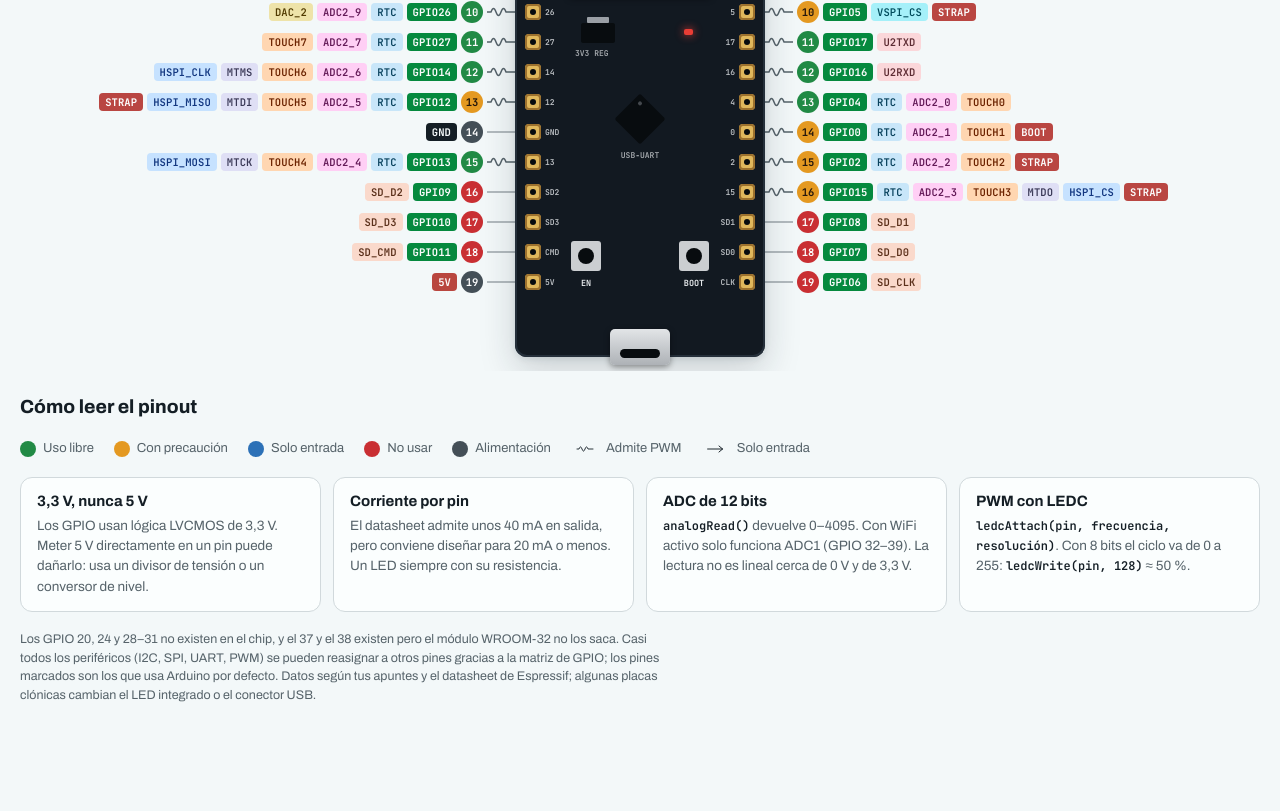
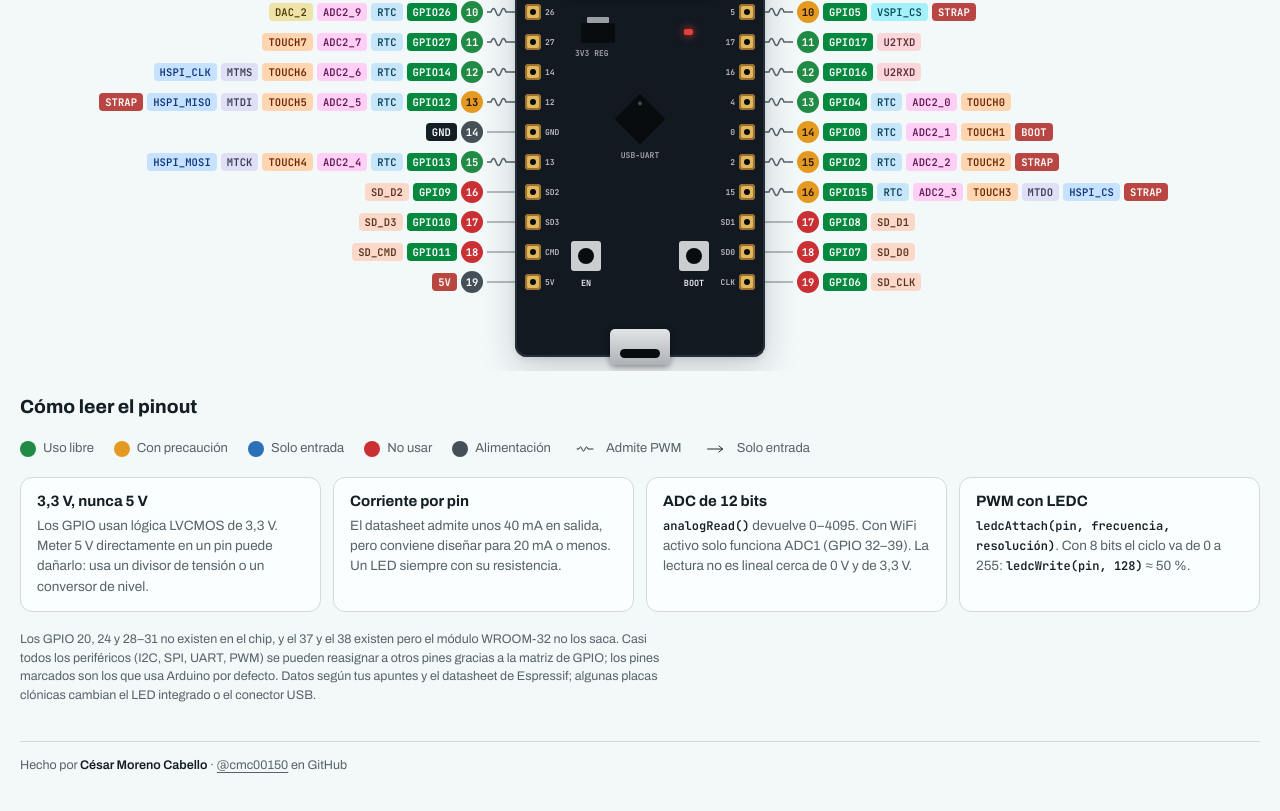
Before and after one commit to cmc00150/cmc00150.github.io, a plain HTML site: page index.html in a window 1280 px wide. Shown: the part 767-1578 px from the top of the page. Before the commit the page ends 1528 px from the top, so only its background shows below. Drawn offline with Linux system fonts and the light colour scheme.

Commit message:
Author details in index.html
Added author information with GitHub link.

```diff
--- a/index.html
+++ b/index.html
@@ -233,7 +233,10 @@ kbd{font:600 11.5px/1 var(--font-mono);border:1px solid var(--line);border-botto
 .fact p{margin:0;font-size:13.5px;color:var(--muted)}
 .fact code,.foot code{font:600 12px/1 var(--font-mono);color:var(--fg)}
 .foot{font-size:12.5px;color:var(--muted);margin:0;max-width:90ch}
-
+.author{margin:18px 0 0;padding-top:14px;border-top:1px solid var(--line);font-size:12.5px;color:var(--muted)}
+.author strong{color:var(--fg);font-weight:600}
+.author a{color:inherit;text-decoration:underline;text-underline-offset:3px}
+.author a:hover{color:var(--fg)}
 .toast{position:fixed;left:50%;bottom:calc(20px + env(safe-area-inset-bottom, 0px));transform:translateX(-50%);z-index:60;background:var(--fg);color:var(--bg);padding:10px 14px;border-radius:10px;font-size:13.5px;max-width:calc(100vw - 32px);box-shadow:var(--shadow)}
 
 /* ===================== vista de circuito ===================== */
@@ -670,6 +673,8 @@ kbd{font:600 11.5px/1 var(--font-mono);border:1px solid var(--line);border-botto
       <div class="fact"><h3>PWM con LEDC</h3><p><code>ledcAttach(pin, frecuencia, resolución)</code>. Con 8 bits el ciclo va de 0 a 255: <code>ledcWrite(pin, 128)</code> ≈ 50 %.</p></div>
     </div>
     <p class="foot">Los GPIO 20, 24 y 28–31 no existen en el chip, y el 37 y el 38 existen pero el módulo WROOM-32 no los saca. Casi todos los periféricos (I2C, SPI, UART, PWM) se pueden reasignar a otros pines gracias a la matriz de GPIO; los pines marcados son los que usa Arduino por defecto. Datos según tus apuntes y el datasheet de Espressif; algunas placas clónicas cambian el LED integrado o el conector USB.</p>
+    <p class="author">Hecho por <strong>César Moreno Cabello</strong> ·
+    <a href="https://github.com/cmc00150" target="_blank" rel="noopener">@cmc00150</a> en GitHub</p>
   </section>
 </div>
 </div>
```
